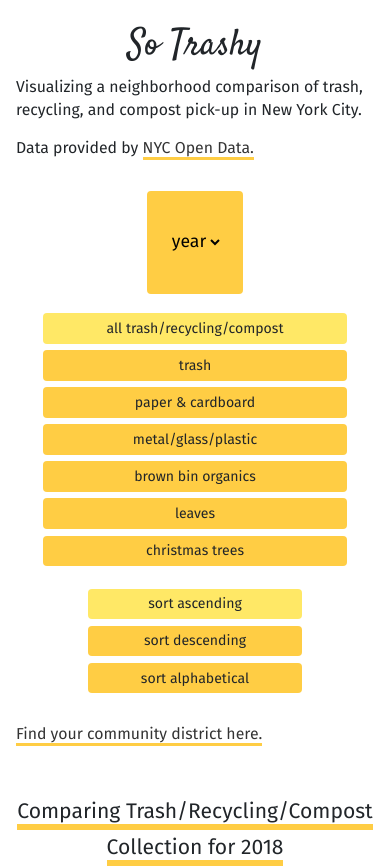
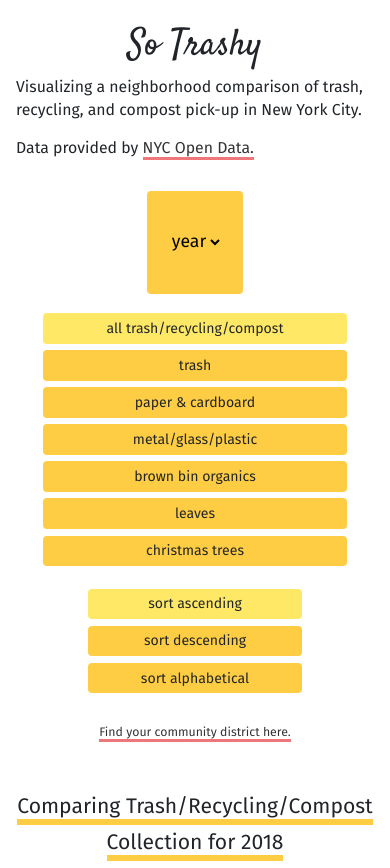
Before and after one commit to snphillips/So-Trashy-React, a React (Create React App) app: page / in a window 390 px wide. Shown: the top 868 px of the page. Built offline with nearby package versions, Linux system fonts and the light colour scheme; no server answers.

Commit message:
sidebar styling for small screens

```diff
--- a/src/RefuseTypeButtons.js
+++ /dev/null
@@ -1,20 +0,0 @@
-import React, { Component } from 'react';
-
-
-export default class RefuseTypeButtons extends Component {
-  render() {
-    return (
-
-      <form className="type-buttons">
-        <input className="refusetype" type="button" value="All trash/recycling/compost" id="allcollected" onClick={this.props.refuseTypeSubmit}></input>
-        <input className="refusetype" type="button" value="trash" id="refusetonscollected" onClick={this.props.refuseTypeSubmit}></input>
-        <input className="refusetype" type="button" value="paper & cardboard" id="papertonscollected" onClick={this.props.refuseTypeSubmit}></input>
-        <input className="refusetype" type="button" value="metal/glass/plastic" id="mgptonscollected" onClick={this.props.refuseTypeSubmit}></input>
-        <input className="refusetype" type="button" value="brown bin organics" id="resorganicstons" onClick={this.props.refuseTypeSubmit}></input>
-        <input className="refusetype" type="button" value="leaves" id="leavesorganictons" onClick={this.props.refuseTypeSubmit}></input>
-        <input className="refusetype" type="button" value="christmas trees" id="xmastreetons" onClick={this.props.refuseTypeSubmit}></input>
-      </form>
-
-    );
-  }
-}
--- a/src/Sidebar.js
+++ b/src/Sidebar.js
@@ -1,10 +1,7 @@
 import React, { Component } from 'react';
-import RefuseTypeButtons from './RefuseTypeButtons';
 import RefuseTypeButtonsRadio from './RefuseTypeButtonsRadio';
 import YearButton from './YearButton';
-import SortOrder from './SortOrder';
 import SortOrderRadio from './SortOrderRadio';
-import SortOrderRadio2 from './SortOrderRadio2';
 import NeighborhoodDropdown from './NeighborhoodDropdown';
 
 
@@ -16,10 +13,9 @@ export default class Sidebar extends Component {
 
         <h1 className="title">So Trashy</h1>
 
-          <p id="sidebar-text">Visualizing a neighborhood comparison of trash, recycling, and compost pick-up in New York City.</p>
+          <p className="sidebar-text">Visualizing a neighborhood comparison of trash, recycling, and compost pick-up in New York City.</p>
 
-          <p id="sidebar-text">Data provided by <a href='https://opendata.cityofnewyork.us/'>NYC Open Data.</a></p>
-
+          <p className="sidebar-text">Data provided by <a href='https://opendata.cityofnewyork.us/'>NYC Open Data.</a></p>
 
           <YearButton yearDropdownSubmit={this.props.yearDropdownSubmit} />
 
@@ -28,7 +24,9 @@ export default class Sidebar extends Component {
           <SortOrderRadio sortOrderRadioSubmit={this.props.sortOrderRadioSubmit} />
 
           <br/>
-          <p id="sidebar-text"><a href='https://communityprofiles.planning.nyc.gov/'>Find your community district here.</a></p>
+          <p className="sidebar-text" className="sidebar-link">
+            <a href='https://communityprofiles.planning.nyc.gov/'>Find your community district here.</a>
+          </p>
 
       </aside>
     );
--- a/src/SortOrder.js
+++ /dev/null
@@ -1,19 +0,0 @@
-import React, { Component } from 'react';
-
-
-export default class SortOrder extends Component {
-  render() {
-    return (
-
-
-      <form className="sort-buttons">
-
-        <input className="sort-order" type="button" name="data-sort" value="sort ascending" onClick={this.props.sortOrderRadioSubmit}></input><br/>
-        <input className="sort-order" type="button" name="data-sort" value="sort descending" onClick={this.props.sortOrderRadioSubmit}></input><br/>
-        <input className="sort-order" type="button" name="data-sort" value="sort alphabetical" onClick={this.props.sortOrderRadioSubmit}></input><br/>
-
-     </form>
-
-    );
-  }
-}
--- a/src/SortOrderRadio2.js
+++ /dev/null
@@ -1,28 +0,0 @@
-import React, { Component } from 'react';
-
-
-export default class SortOrder extends Component {
-  render() {
-    return (
-
-
-      <form className="radio-buttons"
-            onChange={this.props.sortOrderRadioSubmit}
-            >
-
-        <input type="radio"
-               name="data-sort"
-               value="ascending"
-               onChange={this.props.sortOrderRadioSubmit}
-               defaultChecked
-               />
-               sort ascending <br/>
-
-        <input type="radio" name="data-sort" value="descending" onChange={this.props.sortOrderRadioSubmit}/> sort descending <br/>
-        <input type="radio" name="data-sort" value="alphabetical" onChange={this.props.sortOrderRadioSubmit}/> sort alphabetical <br/>
-
-     </form>
-
-    );
-  }
-}
--- a/src/index.css
+++ b/src/index.css
@@ -17,6 +17,8 @@ body {
 a {
   color: rgba(0,0,0,.8);
   border-bottom: 3px solid #ffcd44; /* yellow */
+  border-bottom: 3px solid #21E0D6; /* cyan */
+  border-bottom: 3px solid #EF767A; /* pink */
 }
 
 a:hover {
@@ -41,14 +43,6 @@ h2 {
  border-bottom: .7rem solid #ffcd44;
  font-weight: 400;
  font-size: 130%;
-}
-
-#chart-description {
-/* keep in case you decide to style */
-}
-
-#chart-year  {
-/* keep in case you decide to style */
 }
 
 /* not using but keep in case you change mind */
@@ -128,7 +122,7 @@ h1.title {
   margin: 0 0 1rem 0;
 }
 
-#sidebar-text{
+.sidebar-text, .sidebar-link{
   font-size: 70%;
   line-height: 1.4;
 }
@@ -238,10 +232,13 @@ i.fab {
     text-align: center;
   }
 
-  #sidebar-text{
-    /*text-align: center;*/
+  .sidebar-text{
     font-size: 90%;
     line-height: 1.4;
+  }
+
+  .sidebar-link {
+    text-align: center;
   }
 
   /* ============================
@@ -267,15 +264,6 @@ i.fab {
     padding-top: 1rem;
   }
 
-/*  input.refusetype,
-  input.sort-order {
-    text-align: center;
-    text-decoration: none;
-    padding: .3rem;
-    font-size: 100%;
-    margin: .25rem auto;
-  }*/
-
   div#radio-toolbar-type.radio-toolbar label {
     text-align: center;
     /*text-decoration: none;*/
@@ -283,7 +271,6 @@ i.fab {
     font-size: 100%;
     margin: .25rem auto;
   }
-
 
 
 /* =============================
@@ -316,12 +303,12 @@ Chart Lables
   Footer
  ================================*/
   footer {
-    display: none;
+    /*display: none;*/
+    bottom: -2rem;
   }
 
 
 }
-
 
 
 
```
